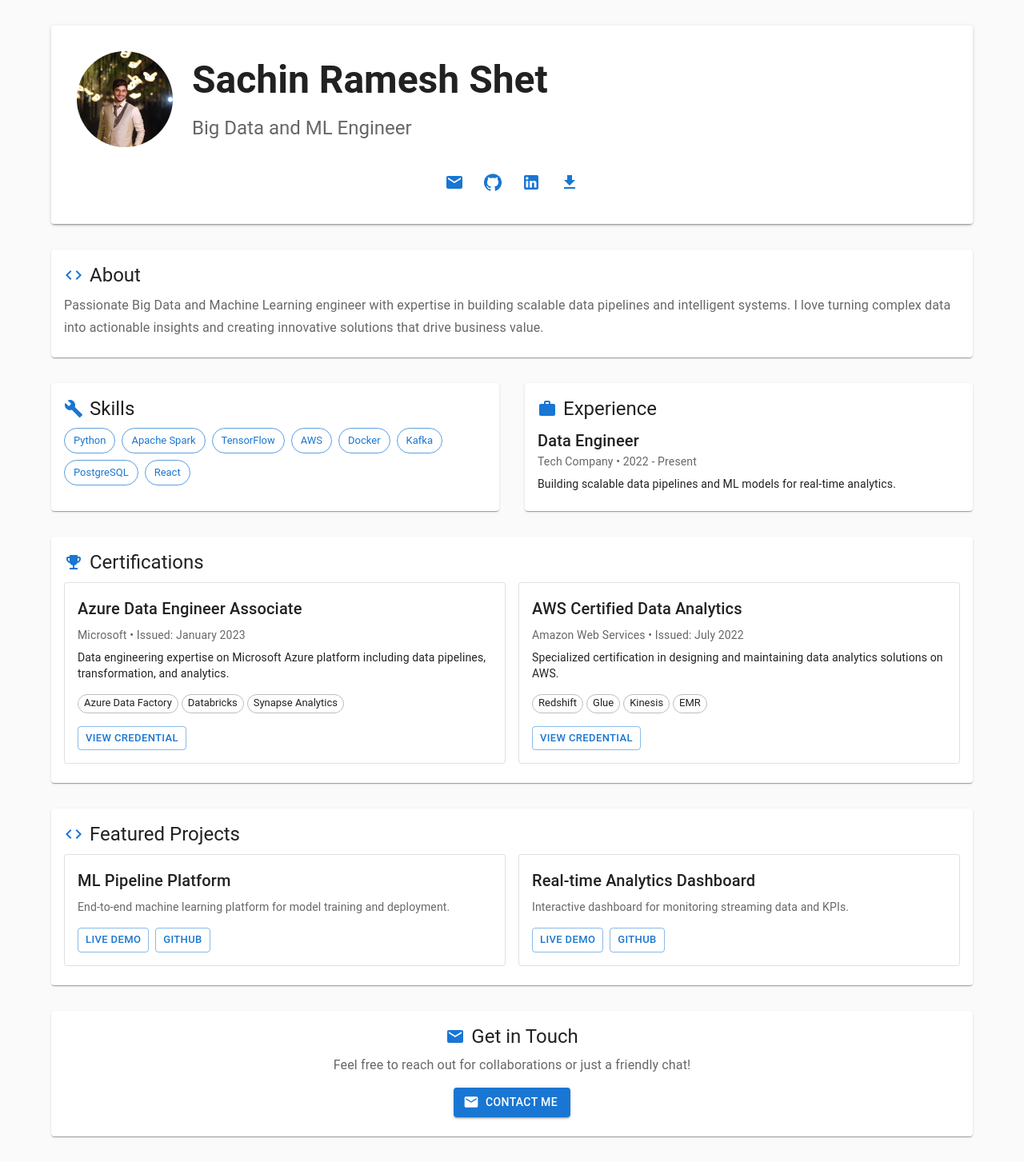
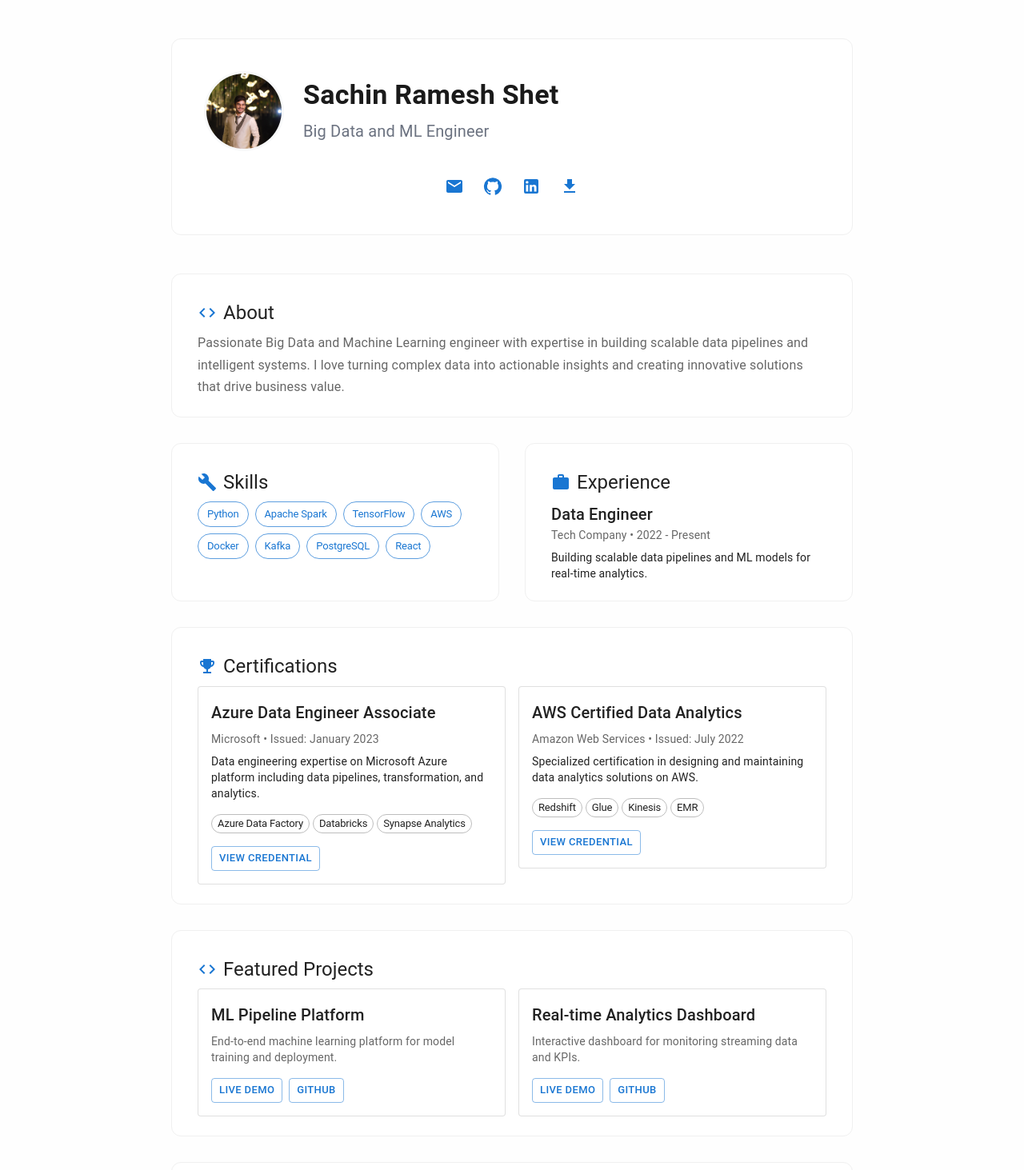
Before and after one commit to SachinShet73/portfolio-website, a React (Create React App) app: page / in a window 1280 px wide. Shown: the top 1463 px of the page at 80% size. Built offline with nearby package versions, Linux system fonts and the light colour scheme.

Commit message:
Docker Set up

```diff
--- a/src/Portfolio.jsx
+++ b/src/Portfolio.jsx
@@ -27,28 +27,29 @@ import {
 
 const Portfolio = () => {
   return (
-    <Box sx={{ minHeight: '100vh', bgcolor: '#fafafa' }}>
-      <Container maxWidth="lg" sx={{ py: 4 }}>
+    <Box sx={{ minHeight: '100vh', bgcolor: '#fefefe' }}>
+      <Container maxWidth="md" sx={{ py: 6 }}>
 
         {/* Header */}
-        <Paper elevation={2} sx={{ p: 4, mb: 4 }}>
+        <Paper elevation={0} sx={{ p: 5, mb: 6, borderRadius: 3, bgcolor: 'white', border: '1px solid #f0f0f0' }} className="hover-lift">
           <Box sx={{ display: 'flex', alignItems: 'center', gap: 3, mb: 3 }}>
             <Avatar
               src="/profilepicture.jpg"
               sx={{
-                width: 120,
-                height: 120,
+                width: 100,
+                height: 100,
                 bgcolor: 'primary.main',
-                fontSize: '3rem'
+                fontSize: '2.5rem',
+                border: '3px solid #f8f9fa'
               }}
             >
               SR
             </Avatar>
             <Box sx={{ flex: 1 }}>
-              <Typography variant="h3" component="h1" fontWeight="bold" gutterBottom>
+              <Typography variant="h4" component="h1" sx={{ fontWeight: 600, mb: 1, color: '#1a1a1a' }}>
                 Sachin Ramesh Shet
               </Typography>
-              <Typography variant="h5" color="text.secondary">
+              <Typography variant="h6" sx={{ color: '#6b7280', fontWeight: 400 }}>
                 Big Data and ML Engineer
               </Typography>
             </Box>
@@ -75,8 +76,8 @@ const Portfolio = () => {
 
           {/* About */}
           <Grid item xs={12}>
-            <Card elevation={1}>
-              <CardContent>
+            <Card elevation={0} sx={{ borderRadius: 3, border: '1px solid #f0f0f0' }} className="hover-lift">
+              <CardContent sx={{ p: 4 }}>
                 <Typography variant="h5" component="h2" gutterBottom sx={{ display: 'flex', alignItems: 'center', gap: 1 }}>
                   <Code color="primary" />
                   About
@@ -92,8 +93,8 @@ const Portfolio = () => {
 
           {/* Skills */}
           <Grid item xs={12} md={6}>
-            <Card elevation={1} sx={{ height: '100%' }}>
-              <CardContent>
+            <Card elevation={0} sx={{ height: '100%', borderRadius: 3, border: '1px solid #f0f0f0' }} className="hover-lift">
+              <CardContent sx={{ p: 4 }}>
                 <Typography variant="h5" component="h2" gutterBottom sx={{ display: 'flex', alignItems: 'center', gap: 1 }}>
                   <Build color="primary" />
                   Skills
@@ -109,8 +110,8 @@ const Portfolio = () => {
 
           {/* Experience */}
           <Grid item xs={12} md={6}>
-            <Card elevation={1} sx={{ height: '100%' }}>
-              <CardContent>
+            <Card elevation={0} sx={{ height: '100%', borderRadius: 3, border: '1px solid #f0f0f0' }} className="hover-lift">
+              <CardContent sx={{ p: 4 }}>
                 <Typography variant="h5" component="h2" gutterBottom sx={{ display: 'flex', alignItems: 'center', gap: 1 }}>
                   <Work color="primary" />
                   Experience
@@ -132,8 +133,8 @@ const Portfolio = () => {
 
           {/* Certifications */}
           <Grid item xs={12}>
-            <Card elevation={1}>
-              <CardContent>
+            <Card elevation={0} sx={{ borderRadius: 3, border: '1px solid #f0f0f0' }} className="hover-lift">
+              <CardContent sx={{ p: 4 }}>
                 <Typography variant="h5" component="h2" gutterBottom sx={{ display: 'flex', alignItems: 'center', gap: 1 }}>
                   <EmojiEvents color="primary" />
                   Certifications
@@ -184,8 +185,8 @@ const Portfolio = () => {
 
           {/* Projects */}
           <Grid item xs={12}>
-            <Card elevation={1}>
-              <CardContent>
+            <Card elevation={0} sx={{ borderRadius: 3, border: '1px solid #f0f0f0' }} className="hover-lift">
+              <CardContent sx={{ p: 4 }}>
                 <Typography variant="h5" component="h2" gutterBottom sx={{ display: 'flex', alignItems: 'center', gap: 1 }}>
                   <Code color="primary" />
                   Featured Projects
@@ -226,8 +227,8 @@ const Portfolio = () => {
 
           {/* Contact */}
           <Grid item xs={12}>
-            <Card elevation={1}>
-              <CardContent sx={{ textAlign: 'center' }}>
+            <Card elevation={0} sx={{ borderRadius: 3, border: '1px solid #f0f0f0' }} className="hover-lift">
+              <CardContent sx={{ textAlign: 'center', p: 4 }}>
                 <Typography variant="h5" component="h2" gutterBottom sx={{ display: 'flex', alignItems: 'center', justifyContent: 'center', gap: 1 }}>
                   <Email color="primary" />
                   Get in Touch
@@ -239,7 +240,15 @@ const Portfolio = () => {
                   variant="contained"
                   color="primary"
                   href="mailto:your.email@example.com"
-                  sx={{ mt: 2 }}
+                  sx={{
+                    mt: 3,
+                    px: 4,
+                    py: 1.5,
+                    borderRadius: 2,
+                    textTransform: 'none',
+                    fontWeight: 500,
+                    boxShadow: '0 2px 8px rgba(0,0,0,0.1)'
+                  }}
                   startIcon={<Email />}
                 >
                   Contact Me
--- a/src/styles/globals.css
+++ b/src/styles/globals.css
@@ -7,6 +7,30 @@ html {
 }
 
 body {
-  font-family: system-ui, -apple-system, sans-serif;
-  line-height: 1.6;
+  font-family: -apple-system, BlinkMacSystemFont, 'Segoe UI', Roboto, 'Helvetica Neue', sans-serif;
+  line-height: 1.7;
+  background-color: #fefefe;
+  color: #1a1a1a;
+  letter-spacing: -0.01em;
 }
+
+* {
+  box-sizing: border-box;
+}
+
+.section-spacing {
+  margin-bottom: 4rem;
+}
+
+.minimal-shadow {
+  box-shadow: 0 1px 3px 0 rgba(0, 0, 0, 0.1), 0 1px 2px 0 rgba(0, 0, 0, 0.06);
+}
+
+.hover-lift {
+  transition: transform 0.2s ease-in-out, box-shadow 0.2s ease-in-out;
+}
+
+.hover-lift:hover {
+  transform: translateY(-2px);
+  box-shadow: 0 4px 12px 0 rgba(0, 0, 0, 0.15);
+}
```
